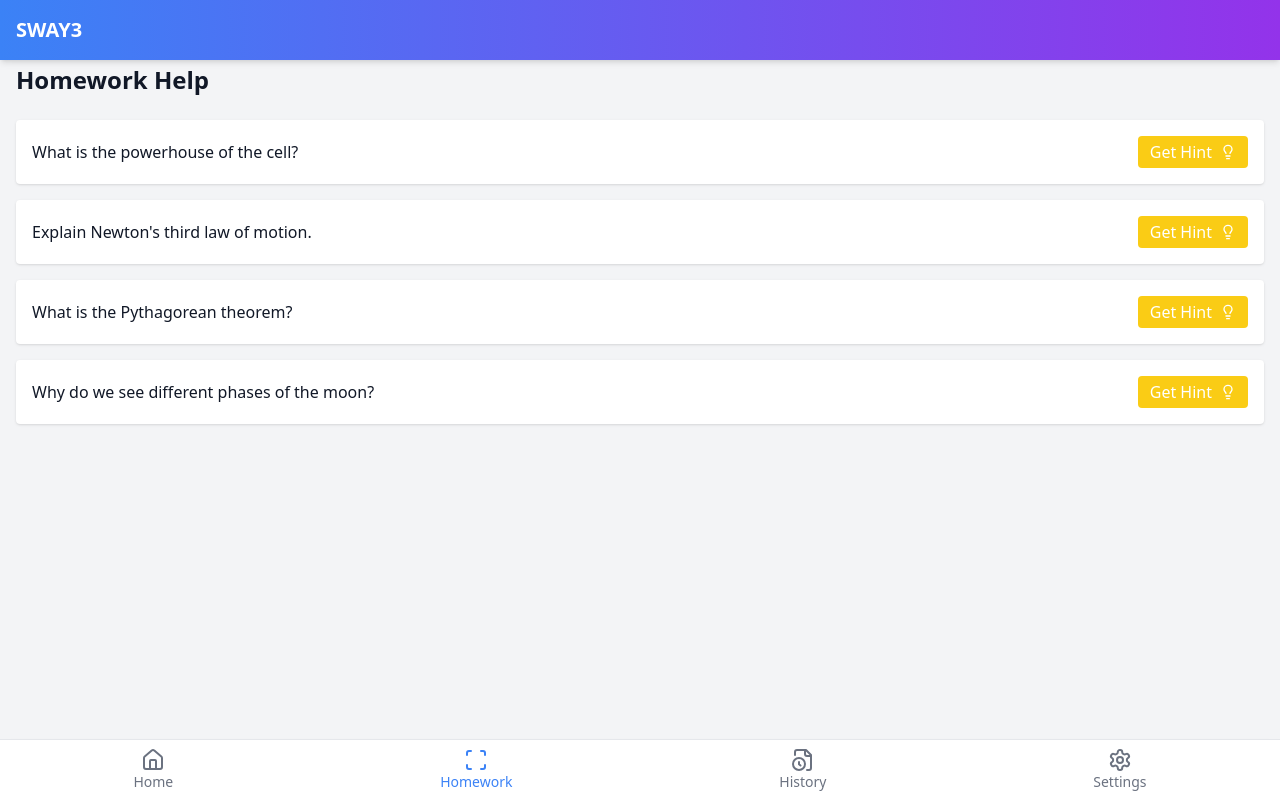
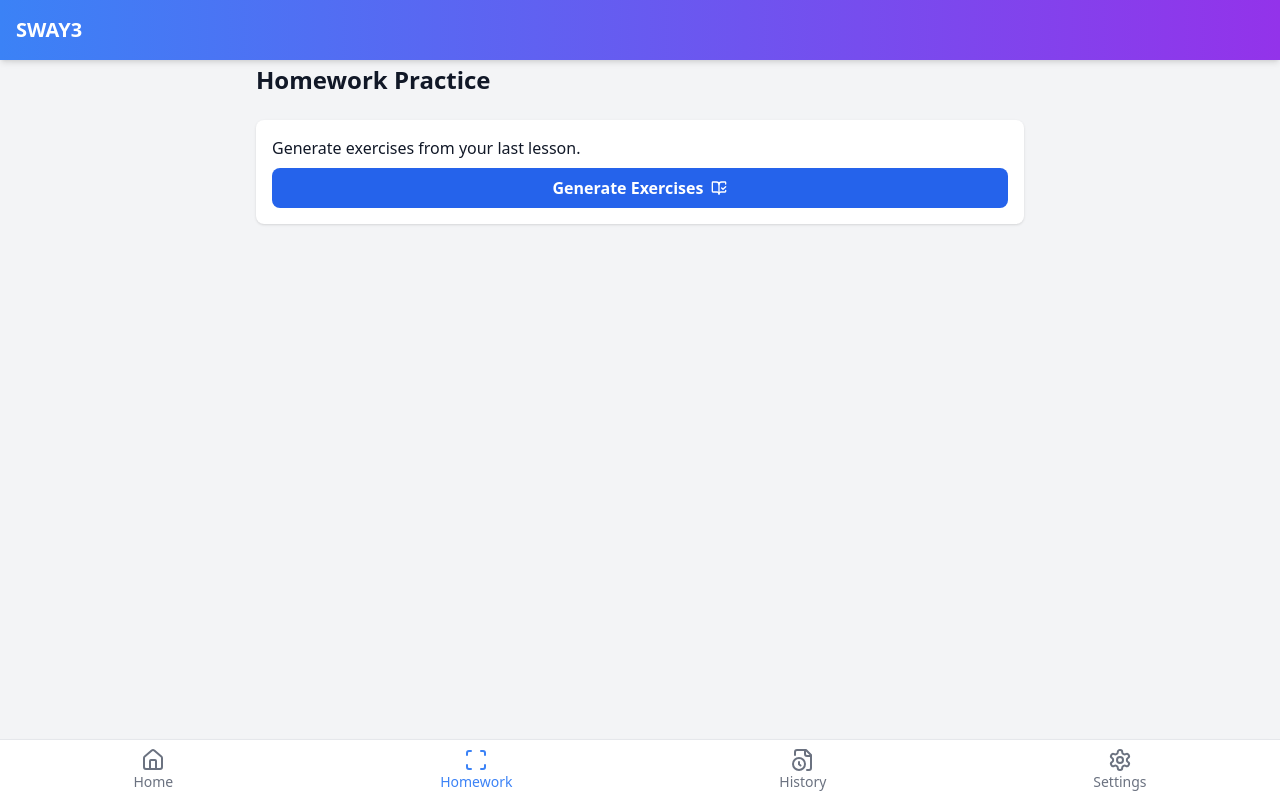
Before and after one commit to OMARMARCO23/sway3, a React (Vite) app: page /#/scan-homework in a window 1280 px wide. Built offline with nearby package versions, Linux system fonts and the light colour scheme.

Commit message:
Update ScanHomework.tsx

```diff
--- a/src/pages/ScanHomework.tsx
+++ b/src/pages/ScanHomework.tsx
@@ -1,45 +1,74 @@
-import { useState } from "react";
-import { Lightbulb, Loader2 } from "lucide-react";
+import { useState, useEffect } from "react";
+import { Loader2, BookOpenCheck } from "lucide-react";
 
-const sampleQuestions = [
-  "What is the powerhouse of the cell?",
-  "Explain Newton's third law of motion.",
-  "What is the Pythagorean theorem?",
-  "Why do we see different phases of the moon?",
-];
+// We'll pull lesson text from localStorage (set after ScanLesson)
+function getLastLesson() {
+  return localStorage.getItem("lastLessonText") || "";
+}
 
-interface HWItem {
+interface Exercise {
   question: string;
-  hint?: string;
-  loading: boolean;
-  error?: string;
-  show: boolean;
+  aiAnswer?: string;
+  studentAnswer?: string;
+  checking?: boolean;
 }
 
 export function ScanHomework() {
-  const [questions, setQuestions] = useState<HWItem[]>(
-    sampleQuestions.map((q) => ({
-      question: q,
-      loading: false,
-      show: false,
-    }))
-  );
+  const [lessonText, setLessonText] = useState("");
+  const [exercises, setExercises] = useState<Exercise[]>([]);
+  const [loading, setLoading] = useState(false);
 
-  const handleToggleHint = async (index: number) => {
-    setQuestions((prev) =>
-      prev.map((item, i) =>
-        i === index ? { ...item, show: !item.show } : item
-      )
-    );
+  /** Load last scanned lesson */
+  useEffect(() => {
+    setLessonText(getLastLesson());
+  }, []);
 
-    const item = questions[index];
-    // if hint or error already exists, do nothing (just toggling)
-    if (item.hint || item.error) return;
+  /** Generate exercises from AI */
+  const handleGenerateExercises = async () => {
+    if (!lessonText) {
+      alert("No lesson found. Please scan a lesson first!");
+      return;
+    }
 
-    // fetch new hint
-    setQuestions((prev) =>
-      prev.map((it, i) =>
-        i === index ? { ...it, loading: true, error: undefined } : it
+    setLoading(true);
+    try {
+      const res = await fetch("/api/gemini", {
+        method: "POST",
+        headers: { "Content-Type": "application/json" },
+        body: JSON.stringify({
+          task: "exercises",
+          payload: {
+            text: lessonText,
+            language: "en", // later we connect to Settings.lang
+          },
+        }),
+      });
+      const data = await res.json();
+      if (data.result) {
+        // Expect result as multiline questions
+        const list = data.result
+          .split("\n")
+          .filter((line: string) => line.trim().length > 2)
+          .map((q: string) => ({ question: q.trim() }));
+        setExercises(list);
+      } else {
+        throw new Error(data.error || "No exercises returned.");
+      }
+    } catch (err) {
+      console.error(err);
+      alert("Failed to generate exercises.");
+    }
+    setLoading(false);
+  };
+
+  /** Check a student answer with AI */
+  const handleCheckAnswer = async (index: number) => {
+    const ex = exercises[index];
+    if (!ex.studentAnswer) return;
+
+    setExercises((prev) =>
+      prev.map((e, i) =>
+        i === index ? { ...e, checking: true } : e
       )
     );
 
@@ -48,87 +77,97 @@ export function ScanHomework() {
         method: "POST",
         headers: { "Content-Type": "application/json" },
         body: JSON.stringify({
-          task: "hint",
-          payload: { question: item.question },
+          task: "checkAnswer",
+          payload: {
+            question: ex.question,
+            studentAnswer: ex.studentAnswer,
+          },
         }),
       });
       const data = await res.json();
-
-      if (data.result) {
-        setQuestions((prev) =>
-          prev.map((it, i) =>
+      setExercises((prev) =>
+        prev.map((e, i) =>
           i === index
-              ? { ...it, hint: data.result, loading: false, show: true }
-              : it
+            ? { ...e, checking: false, aiAnswer: data.result }
+            : e
         )
       );
-      } else {
-        throw new Error(data.error || "No hint returned");
-      }
     } catch (err) {
-      setQuestions((prev) =>
-        prev.map((it, i) =>
-          i === index
-            ? {
-                ...it,
-                error: "⚠️ Failed to fetch hint.",
-                loading: false,
-                show: true,
-              }
-            : it
+      console.error(err);
+      alert("Failed to check answer.");
+      setExercises((prev) =>
+        prev.map((e, i) =>
+          i === index ? { ...e, checking: false } : e
         )
       );
     }
   };
 
   return (
-    <div>
-      <h1 className="text-2xl font-bold mb-6">Homework Help</h1>
-      <div className="space-y-4">
-        {questions.map((item, index) => (
-          <div
-            key={index}
-            className="bg-white dark:bg-gray-800 p-4 shadow rounded"
+    <div className="max-w-3xl mx-auto space-y-6">
+      <h1 className="text-2xl font-bold">Homework Practice</h1>
+
+      {!exercises.length ? (
+        <div className="bg-white dark:bg-gray-800 p-4 rounded-lg shadow">
+          <p className="mb-2">Generate exercises from your last lesson.</p>
+          <button
+            onClick={handleGenerateExercises}
+            disabled={loading}
+            className="w-full bg-blue-600 hover:bg-blue-700 text-white font-semibold py-2 px-4 rounded-lg flex items-center justify-center disabled:opacity-50"
           >
-            <div className="flex items-center justify-between">
-              <p className="font-medium">{item.question}</p>
-              <button
-                disabled={item.loading}
-                onClick={() => handleToggleHint(index)}
-                className="flex items-center bg-yellow-400 hover:bg-yellow-500 text-white px-3 py-1 rounded disabled:opacity-50"
-              >
-                {item.loading ? (
+            {loading ? (
               <>
-                    Getting Hint...
-                    <Loader2 className="ml-2 animate-spin w-4 h-4" />
+                Generating…
+                <Loader2 className="ml-2 w-4 h-4 animate-spin" />
               </>
             ) : (
               <>
-                    {item.show ? "Hide Hint" : "Get Hint"}
-                    <Lightbulb className="ml-2 w-4 h-4" />
+                Generate Exercises
+                <BookOpenCheck className="ml-2 w-4 h-4" />
               </>
             )}
           </button>
         </div>
+      ) : (
+        <div className="space-y-4">
+          {exercises.map((ex, index) => (
+            <div
+              key={index}
+              className="bg-white dark:bg-gray-800 p-4 rounded shadow"
+            >
+              <p className="font-medium mb-2">{ex.question}</p>
+              <input
+                type="text"
+                value={ex.studentAnswer || ""}
+                onChange={(e) =>
+                  setExercises((prev) =>
+                    prev.map((en, i) =>
+                      i === index
+                        ? { ...en, studentAnswer: e.target.value }
+                        : en
+                    )
+                  )
+                }
+                placeholder="Type your answer…"
+                className="w-full border rounded px-3 py-2 mb-2 dark:bg-gray-900 dark:text-white"
+              />
+              <button
+                onClick={() => handleCheckAnswer(index)}
+                disabled={ex.checking}
+                className="bg-green-600 hover:bg-green-700 text-white px-3 py-1 rounded disabled:opacity-50"
+              >
+                {ex.checking ? "Checking…" : "Check Answer"}
+              </button>
 
-            {item.show && (
-              <div className="mt-3 pl-4 border-l-4 border-yellow-400">
-                {item.loading && (
-                  <p className="text-sm text-gray-500">Loading...</p>
-                )}
-                {item.error && (
-                  <p className="text-sm text-red-500">{item.error}</p>
-                )}
-                {item.hint && !item.loading && !item.error && (
-                  <p className="text-sm text-gray-700 dark:text-gray-200">
-                    {item.hint}
-                  </p>
-                )}
+              {ex.aiAnswer && (
+                <div className="mt-2 pl-3 border-l-4 border-green-500 text-sm">
+                  <p>{ex.aiAnswer}</p>
                 </div>
               )}
             </div>
           ))}
         </div>
+      )}
     </div>
   );
 }
```
Lines whose indentation alone changed are shown as unchanged.
